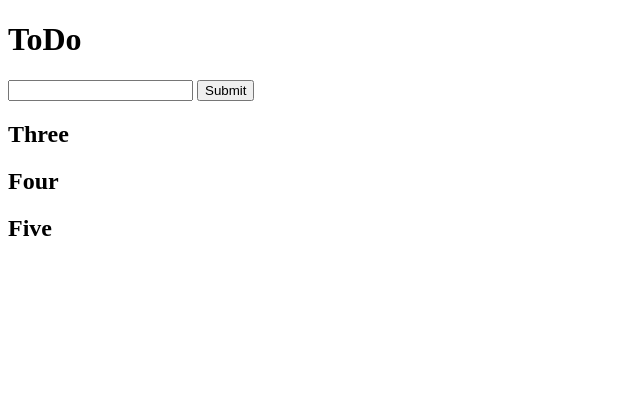
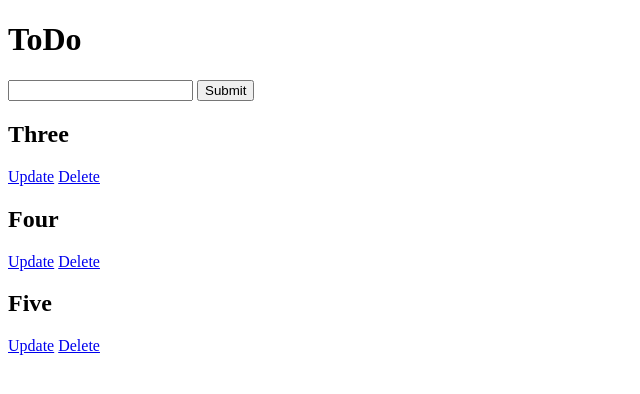
Before and after one commit to vrn295/ToDo, a Django app: page / in a window 1280 px wide. Shown: the top 394 px of the page, without its empty margins (0-640 px from the left). Run offline with Django 3.2, Linux system fonts and the light colour scheme; data comes from the database, SQL or seed files in the repository; both versions use the stored data as it was after the commit.

Commit message:
Add Delete and Update

```diff
--- a/base/templates/base/home.html
+++ b/base/templates/base/home.html
@@ -15,7 +15,13 @@
 
       {% for task in tasks %}
       <div>
+        {% if task.complete == True %}
+        <strike><h2>{{task}}</h2></strike>
+        {% else %}
         <h2>{{task}}</h2>
+        {% endif %}
+        <a href="{% url 'update_task' task.id %}">Update</a>
+        <a href="{% url 'delete' task.id %}">Delete</a>
       </div>
       {% endfor %}
     </div>
--- /dev/null
+++ b/base/templates/base/update.html
@@ -0,0 +1,5 @@
+<h2>Update</h2>
+<form method="POST" action="">
+  {% csrf_token %} {{form}}
+  <input type="submit" value="Update" />
+</form>
--- a/base/urls.py
+++ b/base/urls.py
@@ -2,5 +2,7 @@ from django.urls import path
 from . import views
 
 urlpatterns = [
-    path('', views.index)
+    path('', views.index, name='index'),
+    path('update_task/<str:pk>/', views.update, name='update_task'),
+    path('delete/<str:pk>/', views.delete, name='delete'),
 ]
--- a/base/views.py
+++ b/base/views.py
@@ -20,3 +20,30 @@ def index(request):
         'form': form
     }
     return render(request, 'base/home.html', context)
+
+
+def update(request, pk):
+    task = Base.objects.get(id=pk)
+    form = BaseForm(instance=task)
+
+    if request.method == "POST":
+        form = BaseForm(request.POST, instance=task)
+        if form.is_valid():
+            form.save()
+            return redirect('/')
+
+    context = {
+        'form': form
+    }
+    return render(request, 'base/update.html', context)
+
+
+def delete(request, pk):
+    item = Base.objects.get(id=pk)
+
+    if request.method == "POST":
+        item.delete()
+        return redirect('/')
+
+    context = {'item': item}
+    return render(request, 'base/delete.html', context)
```
Also changed, not shown: base/templates/base/delete.html (added, +8 -0 lines), db.sqlite3.
